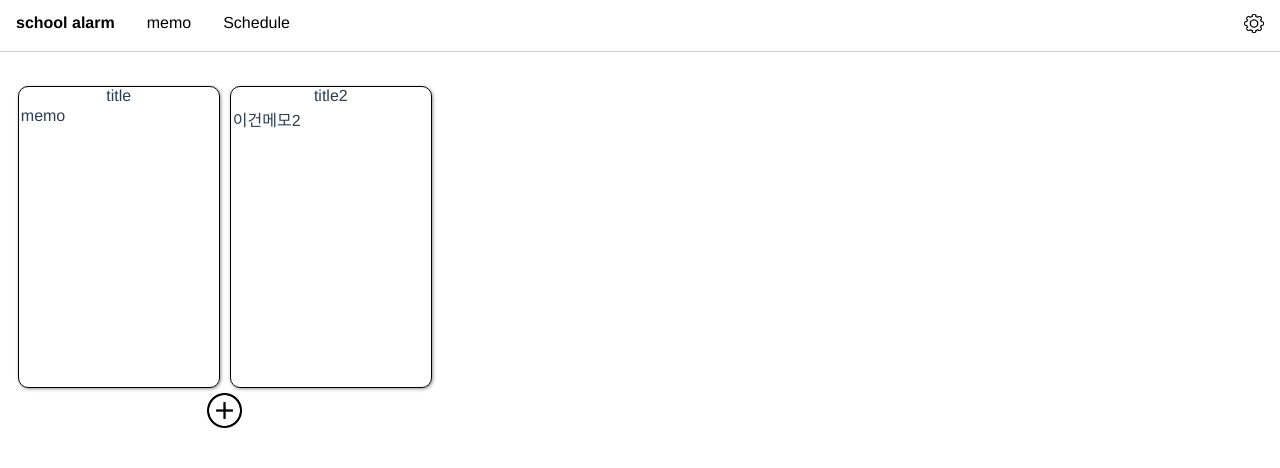
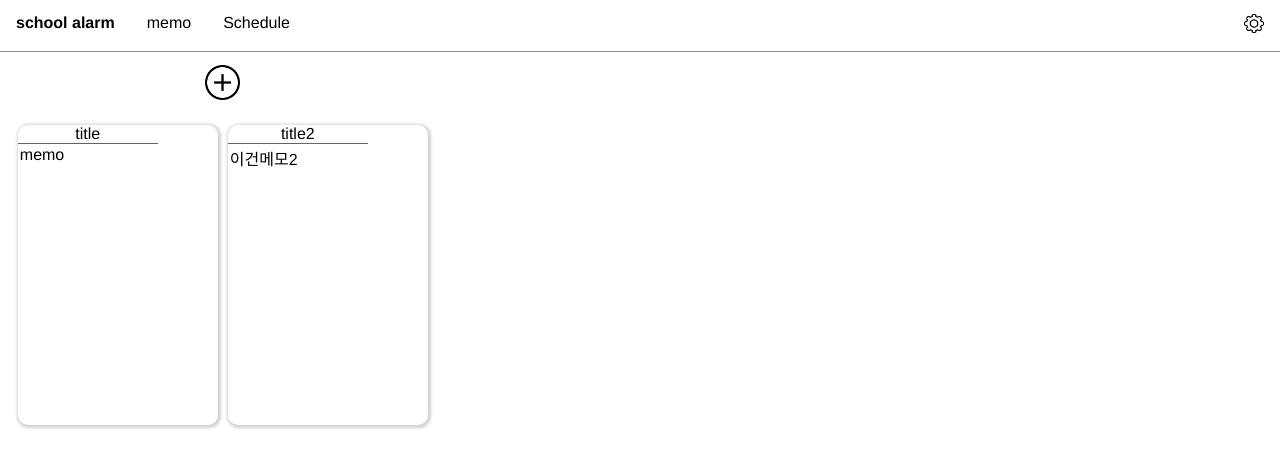
Before and after one commit to sandsunset/school-alarm, a Vue app: page /memo in a window 1280 px wide. Shown: the top 468 px of the page. Built offline with nearby package versions, Linux system fonts and the light colour scheme.

Commit message:
feat: Memo.vue

```diff
--- a/src/App.vue
+++ b/src/App.vue
@@ -24,6 +24,6 @@ export default {
   -webkit-font-smoothing: antialiased;
   -moz-osx-font-smoothing: grayscale;
   text-align: center;
-  color: #2c3e50;
+  background-color: #2c3e50;
 }
 </style>
--- a/src/views/Memo.vue
+++ b/src/views/Memo.vue
@@ -1,5 +1,8 @@
 <template>
   <div class="memo">
+    <div id="plus">
+      <img id="plus" @click="newMemo" src="@/assets/plus.png" height=35px width=35px>
+    </div>
     <ul class="memos">
       <li v-for="Memo in memos" v-bind:key="Memo">
         <div class="box">
@@ -12,7 +15,6 @@
         </div>
       </li>
     </ul>
-    <img id="plus" @click="newMemo" src="@/assets/plus.png" height=35px width=35px>
   </div>
 </template>
 
@@ -47,11 +49,25 @@ export default {
 .box {
   width:200px;
   height:300px;
-  border: 1px solid;
-  border-color: black;
+  background-color: white;
+  transition-duration: 0.5s;
+  /* border: 1px solid;
+  border-color: black; */
   border-radius: 10px;
   margin: 5px;
-  box-shadow: 1px 1px 5px -2px black;
+  box-shadow: 1px 1px 3px 2px #d2d3d6;
+}
+.box:hover {
+  width: 210px;
+  height: 310px;
+  cursor: pointer;
+}
+.title {
+  position: relative;
+  text-align: center;
+  width: 70%;
+  border-bottom: 1px solid;
+  border-bottom-color: rgb(102, 99, 102);
 }
 li {
   float:left;
@@ -62,5 +78,6 @@ ul {
 }
 #plus:hover {
   cursor: pointer;
+  float: left;
 }
 </style>
```
Also changed, not shown: src/views/memo.js (deleted, +0 -8 lines), src/main.js (line endings or trailing spaces).
